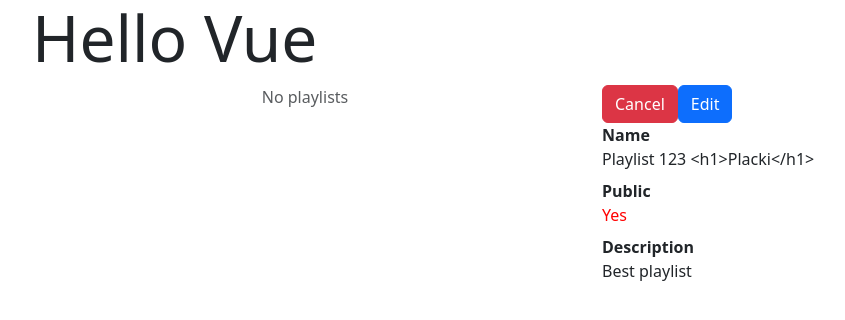
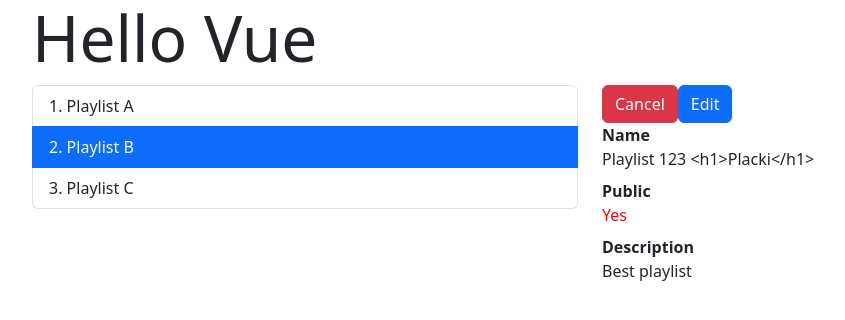
Before and after one commit to ev45ive/sages-vue-open-wrzesien, a Vue app: page / in a window 1280 px wide. Shown: the top 320 px of the page, without its empty margins (50-895 px from the left). Built offline with nearby package versions, Linux system fonts and the light colour scheme.

Commit message:
props -  type: Array as PropType<Playlist[]>,

```diff
--- a/src/playlists/components/PlaylistList.vue
+++ b/src/playlists/components/PlaylistList.vue
@@ -17,8 +17,33 @@
   </div>
 </template>
 
-<script lang="ts" setup>
-import { ref } from "vue";
+<script lang="ts">
+import { defineComponent, PropType, ref } from "vue";
+import { Playlist } from "../../common/model/Playlist";
+
+export default defineComponent({
+  // props:['playlists'],
+  props: {
+    playlists: {
+      default: [] as Playlist[],
+      type: Array as PropType<Playlist[]>,
+    },
+  },
+  setup(props) {
+    const playlists = props.playlists;
+    const selectedId = ref("234");
+
+    const select = (id: string) => {
+      selectedId.value = id;
+    };
+    return { playlists, select, selectedId };
+  },
+});
+</script>
+
+<!--
+<script2 lang="ts" setup>
+import { defineComponent, ref } from "vue";
 import { Playlist } from "../../common/model/Playlist";
 const playlists = ref<Playlist[]>([]);
 const selectedId = ref("234");
@@ -26,17 +51,6 @@ const selectedId = ref("234");
 const select = (id: string) => {
   selectedId.value = id;
 };
-
-// function a(id: string | number) {
-//   if (typeof id === "string") {
-//     id.toLocaleLowerCase();
-//   } else if (typeof id === "number") {
-//     id.toExponential();
-//   } else {
-//     id // never
-//     throw new Error('Not supported ID type!')
-//   }
-// }
-</script>
+</script2> -->
 
 <style scoped></style>
--- a/src/playlists/containers/PlaylistsView.vue
+++ b/src/playlists/containers/PlaylistsView.vue
@@ -3,9 +3,17 @@
     <!-- .row>.col*2 -->
     <div class="row">
       <div class="col">
-        <PlaylistList />
+        <!-- <PlaylistList  :value="playlists[0].name"  />
+        <PlaylistList  :value="playlists[0]"  />
+        <PlaylistList  :value="playlists"  /> -->
+
+        <PlaylistList  :playlists="playlists"  />
+
+        <!-- <input type="text" :value="playlists[0].name" > -->
+
       </div>
       <div class="col">
+
         <button class="btn btn-danger" @click="showDetails">Cancel</button>
         <button class="btn btn-primary" @click="showEditor">Edit</button>
 
@@ -21,8 +29,12 @@ import { ref } from "vue";
 import PlaylistDetails from "../components/PlaylistDetails.vue";
 import PlaylistEditor from "../components/PlaylistEditor.vue";
 import PlaylistList from "../components/PlaylistList.vue";
+import { mockPlaylists } from "../components/mockPlaylists";
+import { Playlist } from "../../common/model/Playlist";
 
 const mode = ref<"details" | "editor">("details");
+
+const playlists = ref<Playlist[]>(mockPlaylists);
 
 const showDetails = () => (mode.value = "details");
 const showEditor = () => (mode.value = "editor");
```
